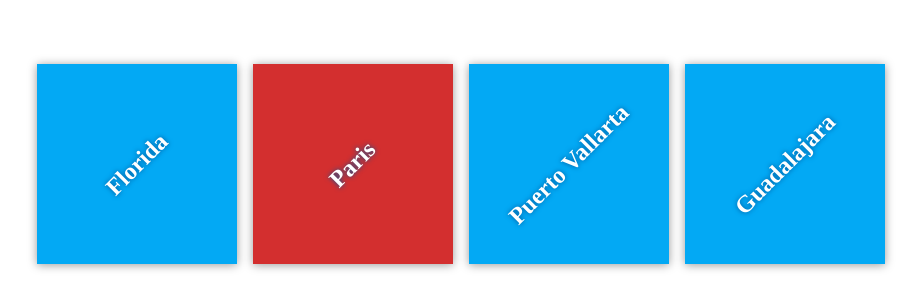
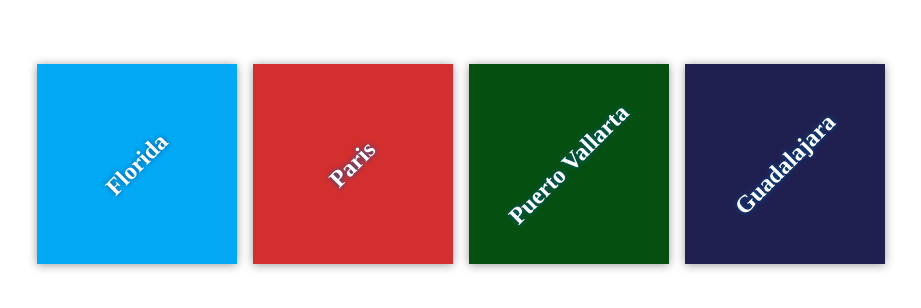
Before and after one commit to jsnavarr/my-travel-plans, a plain HTML site: page index.html in a window 1280 px wide. Shown: the part 236-544 px from the top of the page, without its empty margins (179-1100 px from the left). Drawn offline with Linux system fonts and the light colour scheme.

Commit message:
set background for the 2 just added dest

```diff
--- a/css/app.css
+++ b/css/app.css
@@ -53,3 +53,11 @@ h2 {
 #paris {
     background-color: #d32f2f;
 }
+
+#pv {
+  background-color: #055010;
+}
+
+#gdl {
+  background-color: #202050;
+}
```
